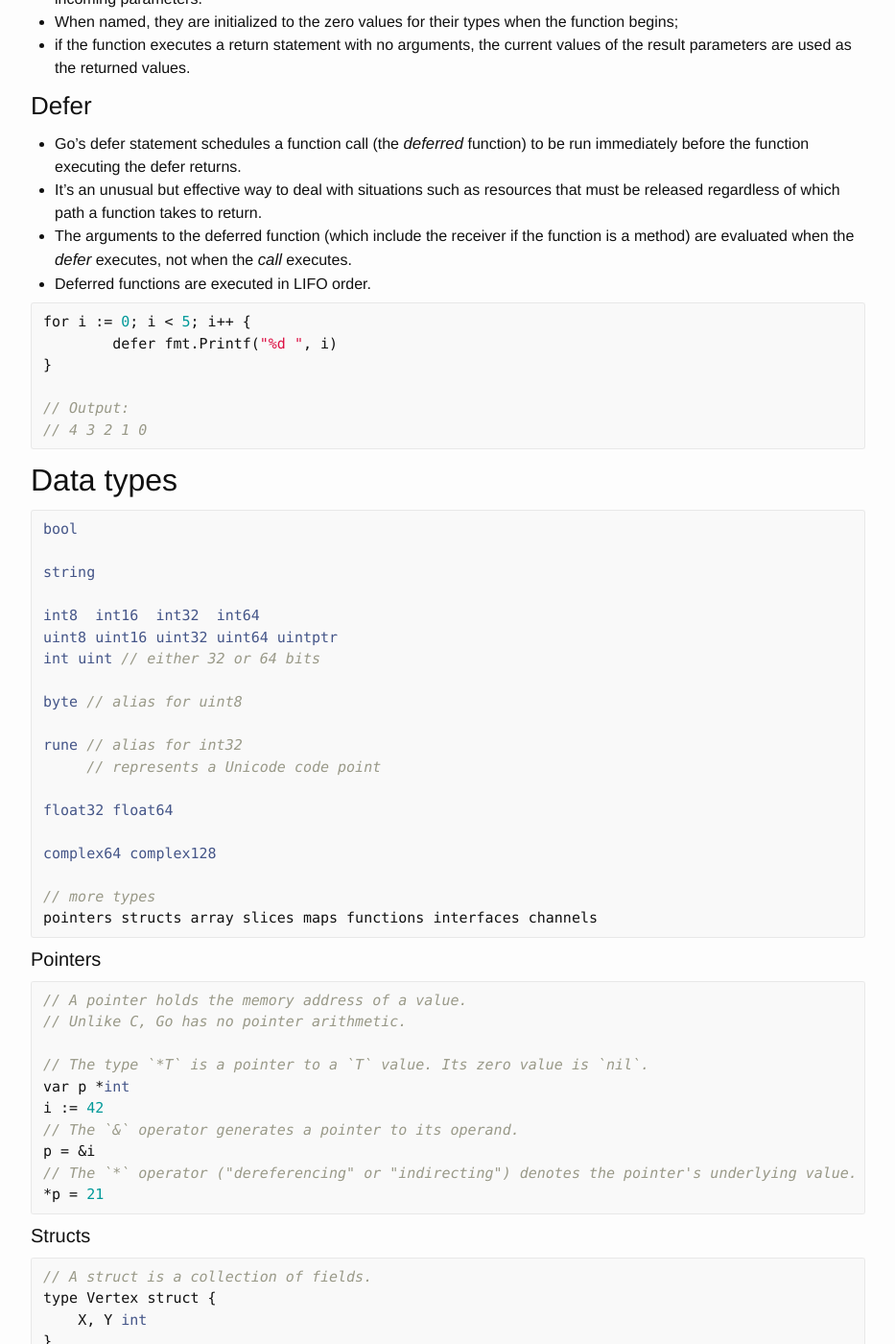
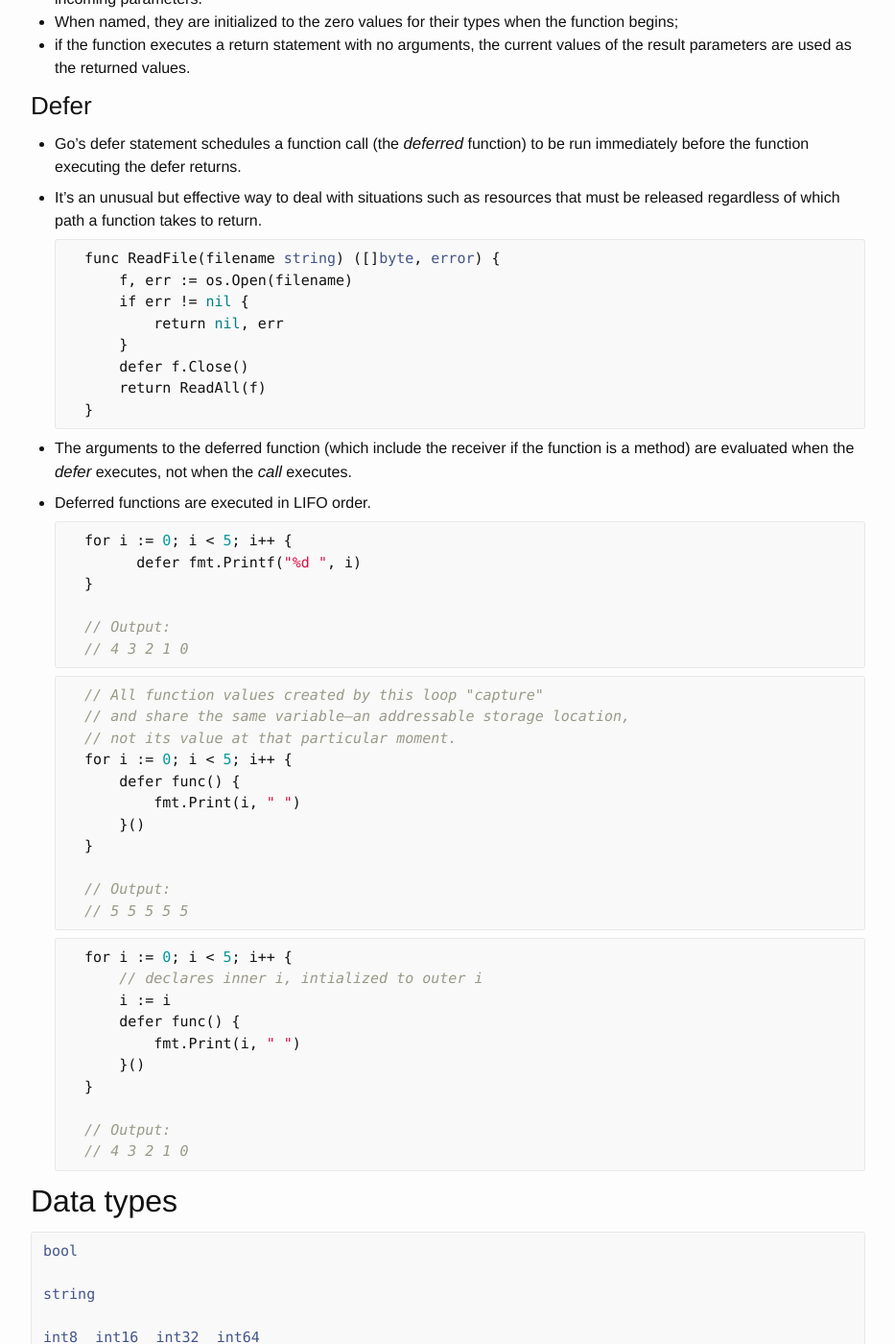
Before and after one commit to ousiax/ousiax.github.io, a Jekyll site: the page built from _posts/2020-04-07-golang-learning-notes.md, in a window 1280 px wide and 1400 px high, scrolled down 7521 px. Shown: the whole window at 96% size, without its empty margins (173-1106 px from the left). Built offline with Jekyll 4.4.1, drawn with Linux system fonts in a browser that asks for light colours.

Commit message:
Update 2020-04-07-golang-learning-notes.md
- Deffered Function Calls in Go Language

````diff
--- a/_posts/2020-04-07-golang-learning-notes.md
+++ b/_posts/2020-04-07-golang-learning-notes.md
@@ -304,18 +304,59 @@ func (file *File) Write(b []byte) (n int, err error)
 ### Defer
 
 - Go's defer statement schedules a function call (the *deferred* function) to be run immediately before the function executing the defer returns.
+
 - It's an unusual but effective way to deal with situations such as resources that must be released regardless of which path a function takes to return.
+
+    ```go
+    func ReadFile(filename string) ([]byte, error) {
+        f, err := os.Open(filename)
+        if err != nil {
+            return nil, err
+        }
+        defer f.Close()
+        return ReadAll(f)
+    }
+    ```
+
 - The arguments to the deferred function (which include the receiver if the function is a method) are evaluated when the *defer* executes, not when the *call* executes.
+
 - Deferred functions are executed in LIFO order.
 
-```go
-for i := 0; i < 5; i++ {
-	defer fmt.Printf("%d ", i)
-}
+    ```go
+    for i := 0; i < 5; i++ {
+    	defer fmt.Printf("%d ", i)
+    }
 
-// Output:
-// 4 3 2 1 0
-```
+    // Output:
+    // 4 3 2 1 0
+    ```
+
+    ```go
+	// All function values created by this loop "capture"
+	// and share the same variable—an addressable storage location,
+	// not its value at that particular moment.
+	for i := 0; i < 5; i++ {
+		defer func() {
+			fmt.Print(i, " ")
+		}()
+	}
+
+	// Output:
+	// 5 5 5 5 5
+    ```
+
+    ```go
+	for i := 0; i < 5; i++ {
+		// declares inner i, intialized to outer i
+		i := i
+		defer func() {
+			fmt.Print(i, " ")
+		}()
+	}
+
+	// Output:
+	// 4 3 2 1 0
+    ```
 
 ## Data types
 
````
